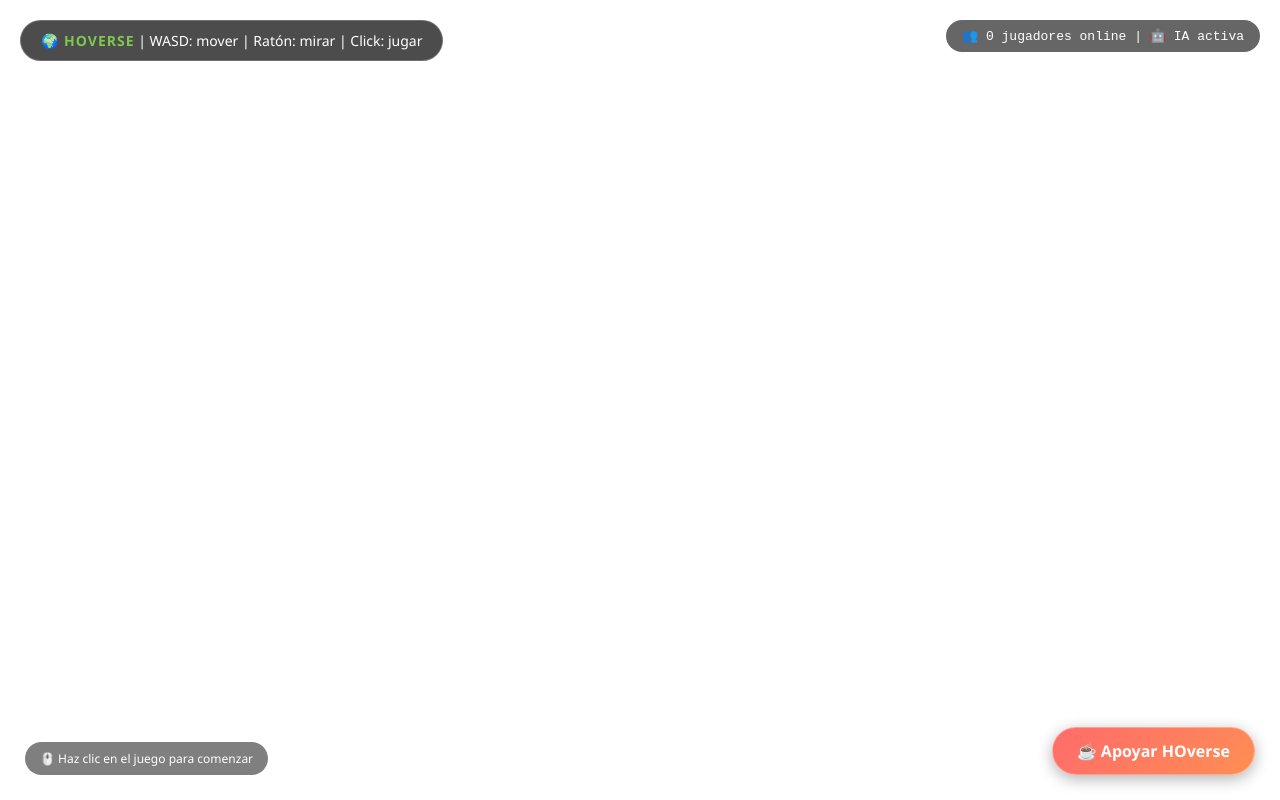
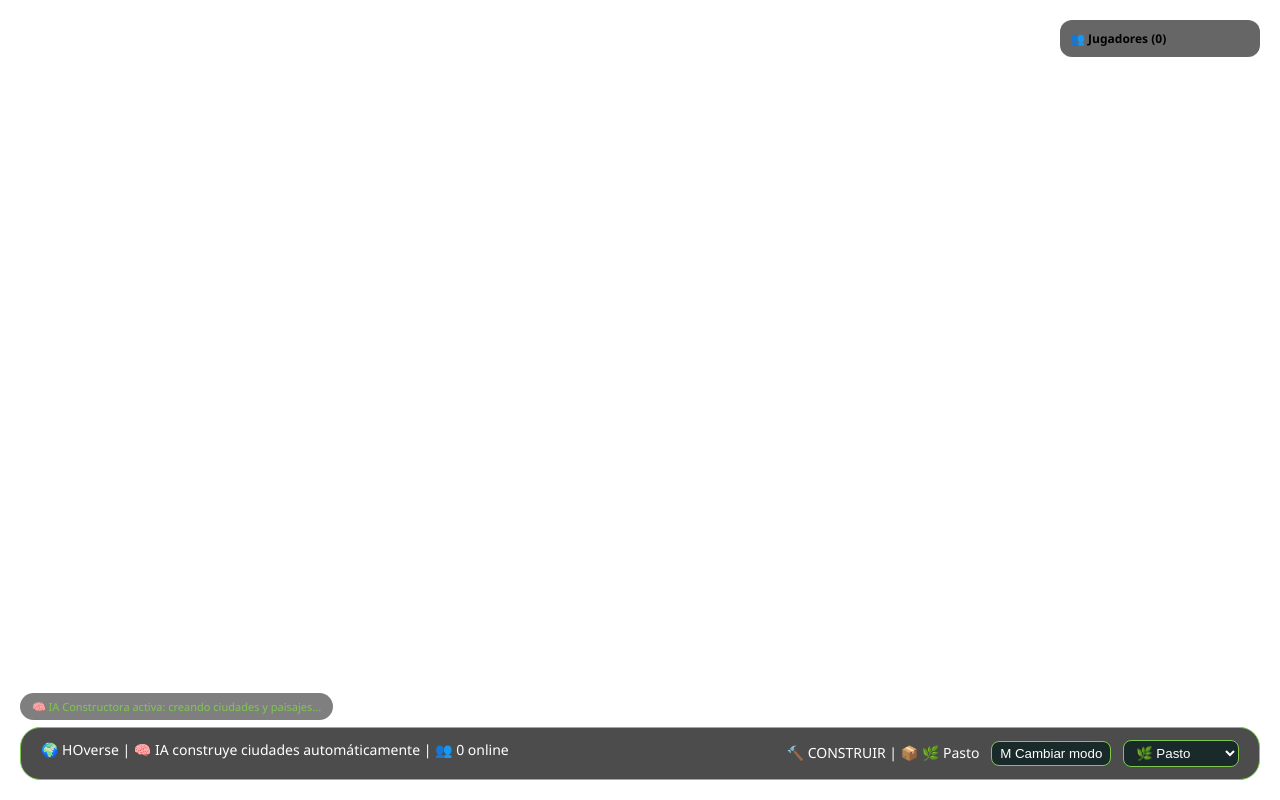
Before and after one commit to Heriberto1122/hoverse, a plain HTML site: page index.html in a window 1280 px wide. Drawn offline with nearby package versions, Linux system fonts and the light colour scheme.

Commit message:
Add files via upload

```diff
--- a/index.html
+++ b/index.html
@@ -2,31 +2,95 @@
 <html lang="es">
 <head>
     <meta charset="UTF-8">
-    <meta name="viewport" content="width=device-width, initial-scale=1.0">
-    <title>HOverse - El universo vivo que construyes con IA</title>
-
-    <meta name="description" content="HOverse: mundo abierto tipo Minecraft en tu navegador. Construye, explora y mejora el juego con IA y comunidad.">
-    <meta name="keywords" content="juego, minecraft, webgl, threejs, comunidad, ia, open source">
-
-    <link rel="stylesheet" href="style.css">
+    <title>HOverse - Mundo Vivo con IA Constructora</title>
+    <style>
+        body { margin: 0; overflow: hidden; font-family: 'Segoe UI', sans-serif; }
+        #ui {
+            position: absolute;
+            bottom: 20px;
+            left: 20px;
+            right: 20px;
+            background: rgba(0,0,0,0.7);
+            backdrop-filter: blur(10px);
+            border-radius: 20px;
+            padding: 12px 20px;
+            color: white;
+            display: flex;
+            justify-content: space-between;
+            z-index: 100;
+            border: 1px solid #7ec850;
+            font-size: 14px;
+        }
+        #jugadores-lista {
+            position: absolute;
+            top: 20px;
+            right: 20px;
+            background: rgba(0,0,0,0.6);
+            border-radius: 12px;
+            padding: 10px;
+            max-height: 300px;
+            overflow-y: auto;
+            min-width: 180px;
+            z-index: 100;
+            font-size: 12px;
+            backdrop-filter: blur(5px);
+        }
+        .jugador-item {
+            display: flex;
+            align-items: center;
+            gap: 8px;
+            padding: 4px;
+            border-bottom: 1px solid #333;
+        }
+        .avatar {
+            width: 24px;
+            height: 24px;
+            border-radius: 50%;
+        }
+        .construccion-ia {
+            position: absolute;
+            bottom: 80px;
+            left: 20px;
+            background: rgba(0,0,0,0.5);
+            padding: 6px 12px;
+            border-radius: 20px;
+            font-size: 11px;
+            color: #7ec850;
+            animation: pulse 2s infinite;
+        }
+        @keyframes pulse { 0%,100%{opacity:0.6;} 50%{opacity:1;} }
+        select, button {
+            background: #1a2a2a;
+            color: white;
+            border: 1px solid #7ec850;
+            border-radius: 8px;
+            padding: 4px 8px;
+            margin-left: 8px;
+        }
+    </style>
 </head>
 <body>
-    <div id="info">
-        <span class="logo">🌍 HOVERSE</span> | WASD: mover | Ratón: mirar | Click: jugar
+    <div id="ui">
+        <div>🌍 HOverse | 🧠 IA construye ciudades automáticamente | 👥 <span id="jugadores-online">0</span> online</div>
+        <div>
+            🔨 <span id="modo-text">CONSTRUIR</span> | 📦 <span id="bloque-text">🌿 Pasto</span>
+            <button id="cambiar-modo">M Cambiar modo</button>
+            <select id="selector-bloque">
+                <option value="pasto">🌿 Pasto</option>
+                <option value="tierra">🌱 Tierra</option>
+                <option value="piedra">🪨 Piedra</option>
+                <option value="madera">🪵 Madera</option>
+                <option value="diamante">💎 Diamante</option>
+            </select>
+        </div>
     </div>
+    <div id="jugadores-lista">
+        <strong>👥 Jugadores (0)</strong>
+        <div id="lista-jugadores"></div>
+    </div>
+    <div class="construccion-ia">🧠 IA Constructora activa: creando ciudades y paisajes...</div>
 
-    <div id="stats">
-        <span id="playerCount">👥 0</span> jugadores online | 🤖 IA activa
-    </div>
-
-    <button id="donate-btn" onclick="window.open('https://ko-fi.com/hoverseproyect', '_blank')">
-        ☕ Apoyar HOverse
-    </button>
-
-    <div id="controls-hint">
-        🖱️ Haz clic en el juego para comenzar
-    </div>
-
+    <script src="/socket.io/socket.io.js"></script>
     <script type="importmap">
         {
             "imports": {
@@ -35,7 +99,6 @@
             }
         }
     </script>
-
-    <script type="module" src="game.js"></script>
+    <script type="module" src="/game.js"></script>
 </body>
 </html>
```
